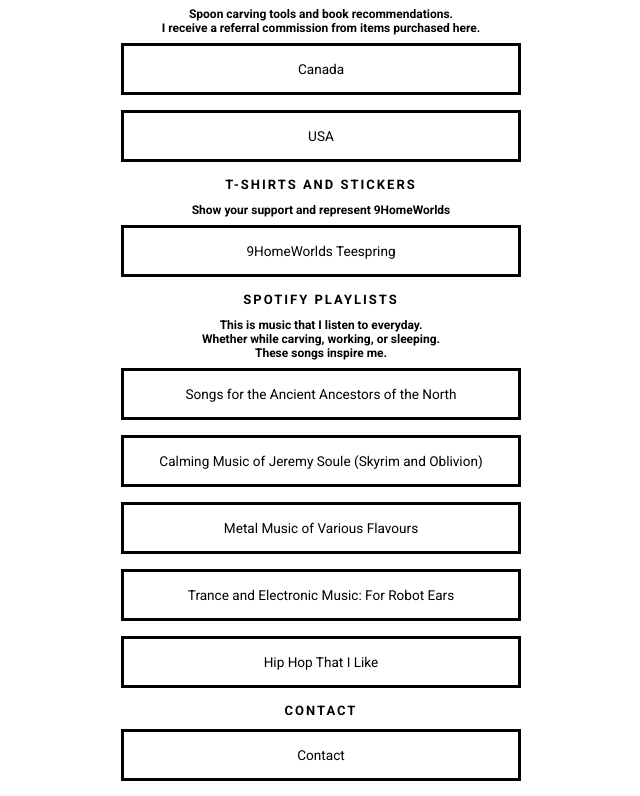
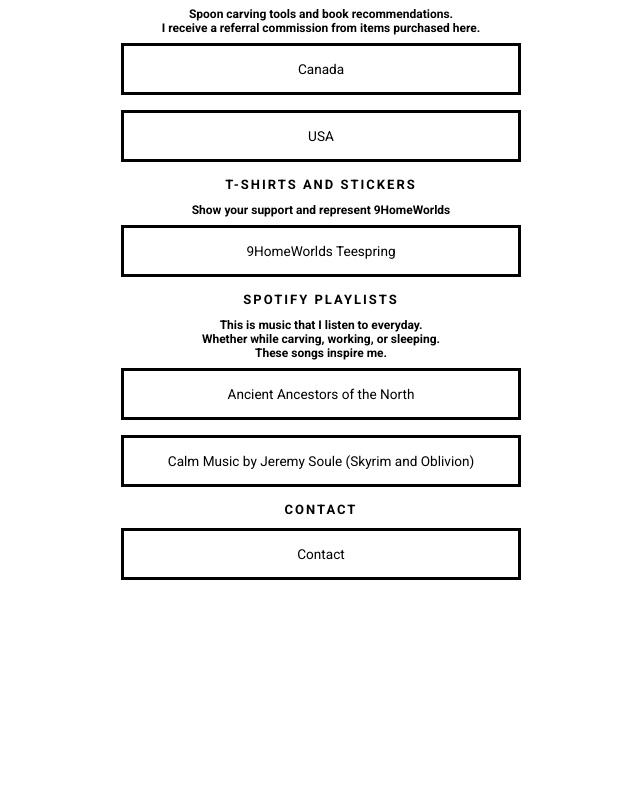
Before and after one commit to 9HomeWorlds/9homeworlds.github.io, a plain HTML site: page index.html in a window 1280 px wide. Shown: the part 493-1289 px from the top of the page, without its empty margins (319-959 px from the left). After the commit the page ends 1088 px from the top, so only its background shows below. Drawn offline with Linux system fonts and the light colour scheme.

Commit message:
spring
tspring added

```diff
--- a/index.html
+++ b/index.html
@@ -67,11 +67,8 @@
 		<br>Whether while carving, working, or sleeping.
 		<br>These songs inspire me.</h1>
 
-        <a href="https://open.spotify.com/playlist/4qNENYfE10SDIRduUQTYbU?si=cpA41uhfQzCB9O3kzqmsZA" target="_blank">Songs for the Ancient Ancestors of the North</a>
-		<a href="https://open.spotify.com/playlist/1QXnZ9C46XueqKzBK92HJG?si=3LYaWFY7T8W8WcmStNc7vQ" target="_blank">Calming Music of Jeremy Soule (Skyrim and Oblivion)</a>
-        <a href="https://open.spotify.com/playlist/3eybWrOs7Zy40DqBgWfugz?si=1M1Tf95DS7Cur_Wi6S6J2Q" target="_blank">Metal Music of Various Flavours</a>
-		<a href="https://open.spotify.com/playlist/2cf8du7ZwfMG2x0dOiWkVZ?si=pmjAlGsrRrqsEa9eQvrsVQ" target="_blank">Trance and Electronic Music: For Robot Ears</a>
-		<a href="https://open.spotify.com/playlist/5mKIj5pVrjTZgEJLsRFaV0?si=946MQ7kWTaqsN0dGdsCDLw" target="_blank">Hip Hop That I Like</a>
+        <a href="https://open.spotify.com/playlist/4qNENYfE10SDIRduUQTYbU?si=cpA41uhfQzCB9O3kzqmsZA" target="_blank">Ancient Ancestors of the North</a>
+		<a href="https://open.spotify.com/playlist/1QXnZ9C46XueqKzBK92HJG?si=3LYaWFY7T8W8WcmStNc7vQ" target="_blank">Calm Music by Jeremy Soule (Skyrim and Oblivion)</a>
 
 		<!-- Contact -->
         <h2>Contact</h2>
```
